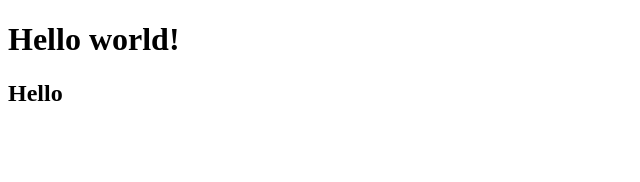
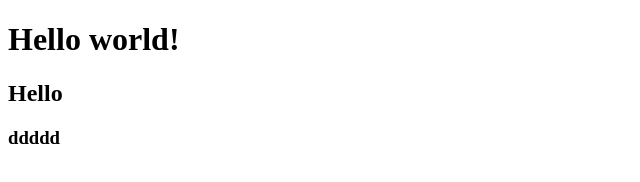
Before and after one commit to lida-petriv/project, a plain HTML site: page index.html in a window 1280 px wide. Shown: the full height of the page, 0-640 px from the left. Drawn offline with Linux system fonts and the light colour scheme.

Commit message:
index h3

```diff
--- a/index.html
+++ b/index.html
@@ -8,5 +8,6 @@
 <body>
     <h1>Hello world!</h1>
     <h2>Hello</h2>
+    <h3>ddddd</h3>
 </body>
 </html>
```
